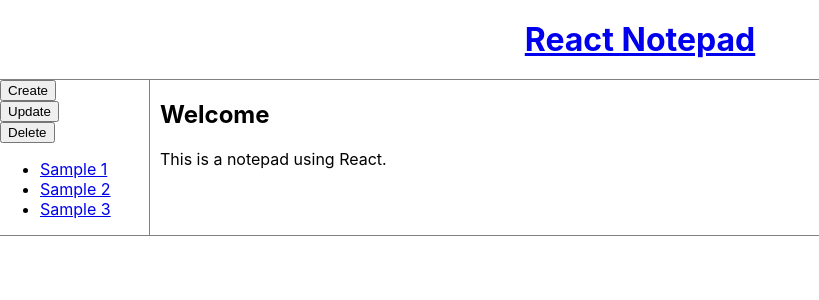
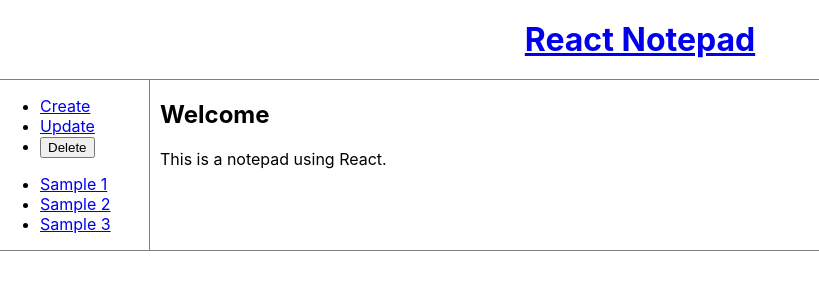
Before and after one commit to kuman514/ReactNotepad, a React (Create React App) app in the folder react-app/: page / in a window 1280 px wide. Shown: the top 300 px of the page, without its empty margins (0-819 px from the left). Built offline with nearby package versions, Linux system fonts and the light colour scheme.

Commit message:
Creating CreateContent

```diff
--- a/react-app/src/App.js
+++ b/react-app/src/App.js
@@ -46,6 +46,7 @@ class App extends Component {
         }
         break
       case 'create':
+        _article = <CreateContent></CreateContent>
         break
       case 'update':
         break
@@ -76,6 +77,15 @@ class App extends Component {
                 readingItemId: Number(targetId)
               })
             }.bind(this)}
+            onChangeMode={function (_mode) {
+              if (_mode === 'delete') {
+
+              } else {
+                this.setState({
+                  mode: _mode,
+                })
+              }
+            }.bind(this)}
           >
           </ItemList>
           {this.getContent()}
--- a/react-app/src/components/CreateContent.js
+++ b/react-app/src/components/CreateContent.js
@@ -3,9 +3,14 @@ import React, { Component } from 'react'
 class CreateContent extends Component {
   render () {
     return (
-      <div className="CreateContent">
-        CreateContent
-      </div>
+      <article>
+        <h2>Create a note</h2>
+        <form>
+          <p><input type="text" placeholder="Insert title here"></input></p>
+          <p><input type="textarea" placeholder="Insert detail here"></input></p>
+          <p><input type="submit"></input></p>
+        </form>
+      </article>
     )
   }
 }
--- a/react-app/src/components/Header.js
+++ b/react-app/src/components/Header.js
@@ -1,6 +1,9 @@
 import React, { Component } from 'react'
 
 class Header extends Component {
+  shouldComponentUpdate (newProps, newState) {
+    return false
+  }
   render () {
     return (
       <div>
--- a/react-app/src/components/ItemList.js
+++ b/react-app/src/components/ItemList.js
@@ -1,6 +1,13 @@
 import React, { Component } from 'react'
 
 class ItemList extends Component {
+  shouldComponentUpdate (newProps, newState) {
+    if (this.props.data === newProps.data) {
+      return false
+    } else {
+      return true
+    }
+  }
   render () {
     let _article = []
     let _data = this.props.data
@@ -23,9 +30,41 @@ class ItemList extends Component {
     }
     return (
       <div className="ItemList">
-        <input type="button" value="Create"></input>
-        <input type="button" value="Update"></input>
-        <input type="button" value="Delete"></input>
+        <ul>
+          <li>
+            <a
+              href="/create"
+              onClick={function (e) {
+                e.preventDefault()
+                this.props.onChangeMode('create')
+              }.bind(this)}
+            >
+              Create
+            </a>
+          </li>
+          <li>
+            <a
+              href="/update"
+              onClick={function (e) {
+                e.preventDefault()
+                this.props.onChangeMode('update')
+              }.bind(this)}
+            >
+              Update
+            </a>
+          </li>
+          <li>
+            <input
+              type="button"
+              value="Delete"
+              onClick={function (e) {
+                e.preventDefault()
+                this.props.onChangeMode('delete')
+              }.bind(this)}
+            >
+            </input>
+          </li>
+        </ul>
         <ul>
           {_article}
         </ul>
```
